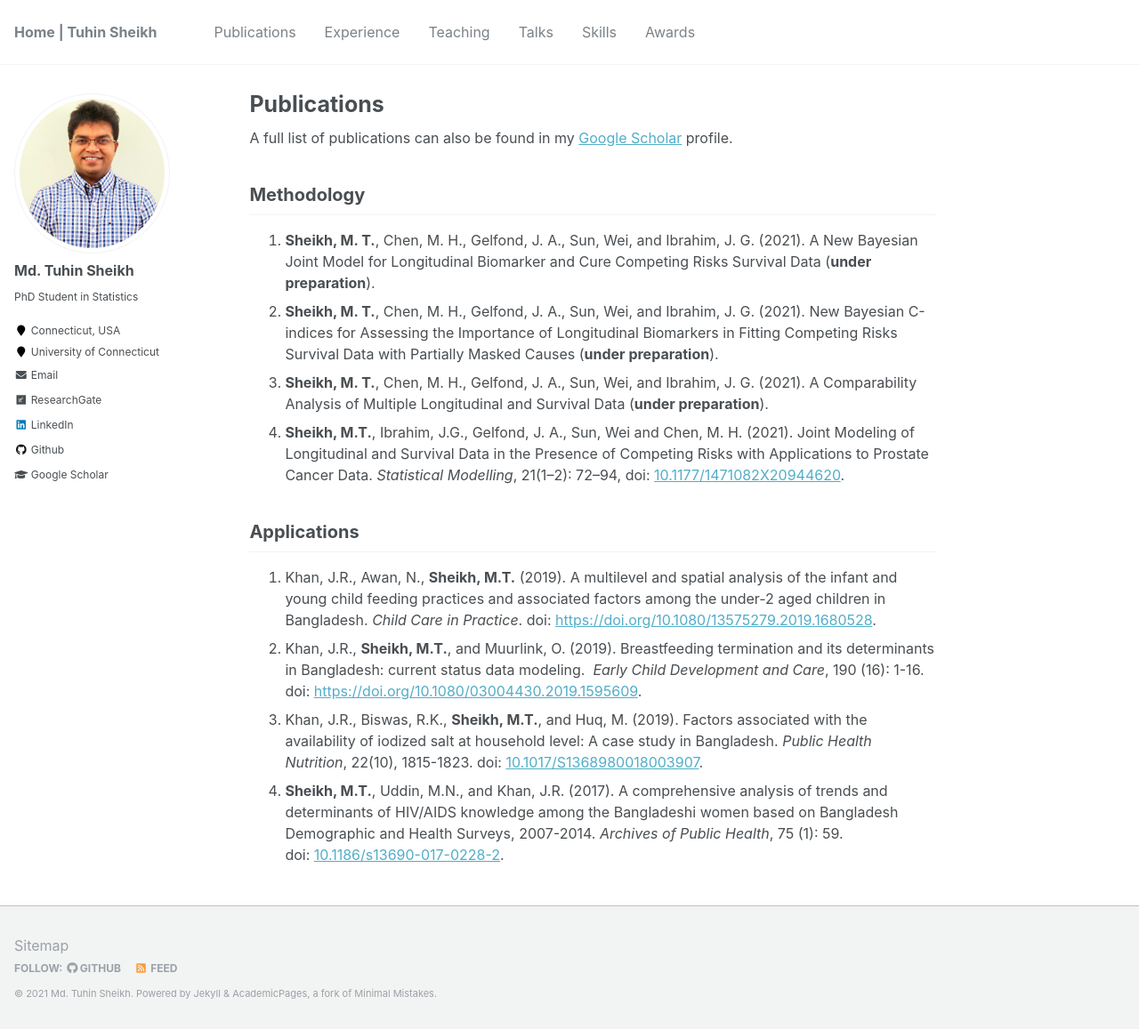
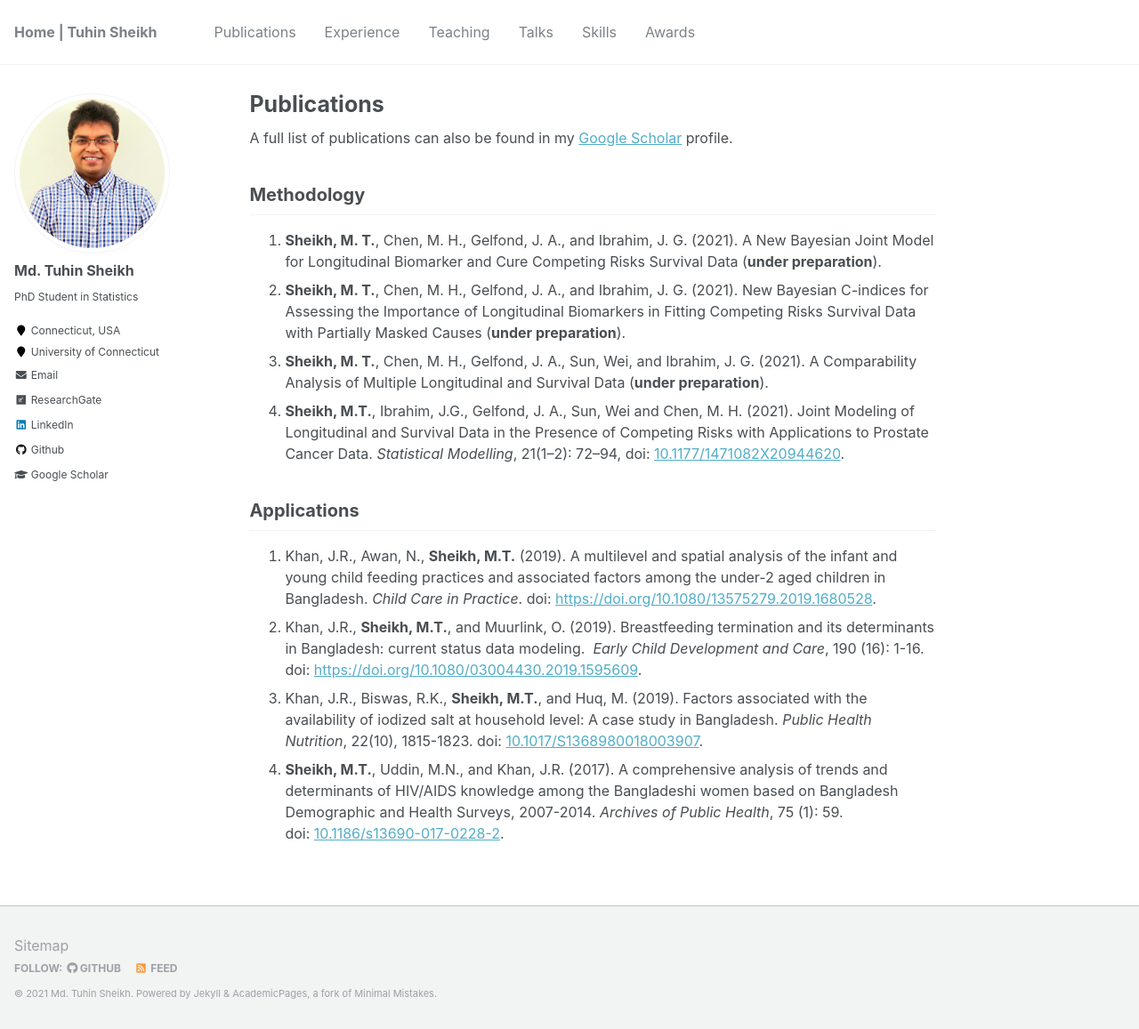
Before and after one commit to mdtuhinsheikh/mdtuhinsheikh.github.io, a Jekyll site: the page built from _pages/publications.md, in a window 1280 px wide and 1157 px high. Shown: the whole window at 89% size. Built offline with Jekyll 4.4.1, drawn with Linux system fonts in a browser that asks for light colours.

Commit message:
Update publications.md

```diff
--- a/_pages/publications.md
+++ b/_pages/publications.md
@@ -8,8 +8,8 @@ A full list of publications can also be found in my
 [Google Scholar](https://scholar.google.com/citations?user=PAaEqSkAAAAJ&hl=en) profile.
 
 ## Methodology
-1. **Sheikh, M. T.**, Chen, M. H., Gelfond, J. A., Sun, Wei, and Ibrahim, J. G. (2021). A New Bayesian Joint Model for Longitudinal Biomarker and Cure Competing Risks Survival Data (**under preparation**).
-1. **Sheikh, M. T.**, Chen, M. H., Gelfond, J. A., Sun, Wei, and Ibrahim, J. G. (2021). New Bayesian C-indices for Assessing the Importance of Longitudinal Biomarkers in Fitting Competing Risks  Survival Data with Partially Masked Causes (**under preparation**).
+1. **Sheikh, M. T.**, Chen, M. H., Gelfond, J. A., and Ibrahim, J. G. (2021). A New Bayesian Joint Model for Longitudinal Biomarker and Cure Competing Risks Survival Data (**under preparation**).
+1. **Sheikh, M. T.**, Chen, M. H., Gelfond, J. A., and Ibrahim, J. G. (2021). New Bayesian C-indices for Assessing the Importance of Longitudinal Biomarkers in Fitting Competing Risks  Survival Data with Partially Masked Causes (**under preparation**).
 1. **Sheikh, M. T.**, Chen, M. H., Gelfond, J. A., Sun, Wei, and Ibrahim, J. G. (2021). A Comparability Analysis of Multiple Longitudinal and Survival Data (**under preparation**).
 1. **Sheikh, M.T.**, Ibrahim, J.G., Gelfond, J. A., Sun, Wei and Chen, M. H. (2021). Joint Modeling of
 Longitudinal and Survival Data in the Presence of Competing Risks with Applications
```
